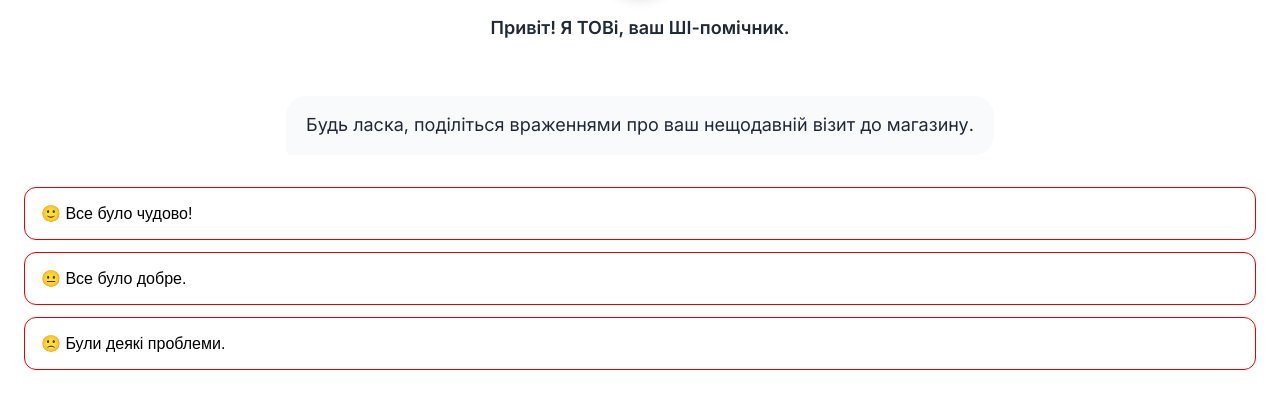
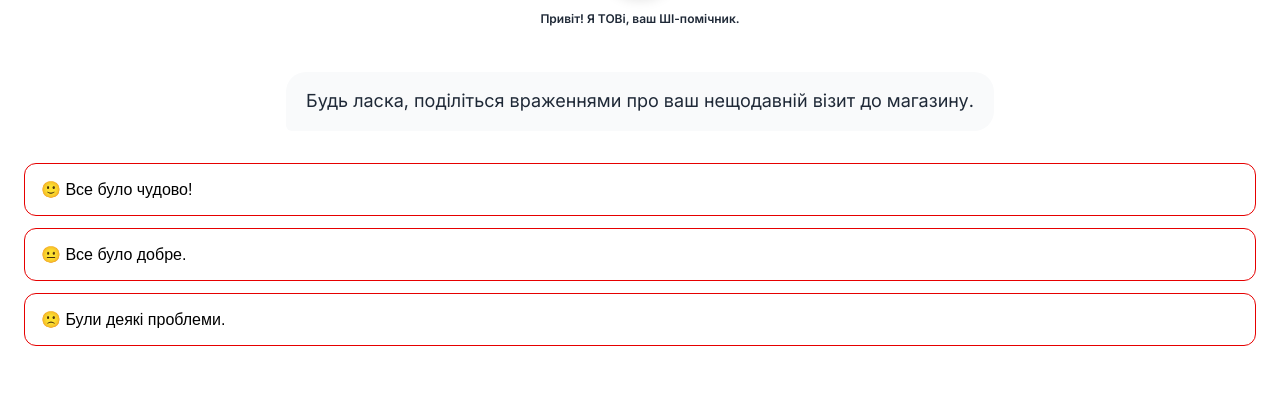
Before and after one commit to uaassist/Vodafone_AI-Review_Assistant_Project, a website: page public/index.html in a window 1280 px wide. Shown: the part 185-594 px from the top of the page. Drawn offline with Linux system fonts and the light colour scheme.

Commit message:
Update style.css

```diff
--- a/public/style.css
+++ b/public/style.css
@@ -24,8 +24,8 @@ body { font-family: 'Inter', sans-serif; background-color: #fff; margin: 0; heig
 #welcome-screen, #choice-screen, #recovery-screen { padding: 48px 24px; text-align: center; animation: fadeIn 0.5s ease-out; }
 .welcome-header { margin-bottom: 24px; }
 .welcome-avatar { width: 80px; height: 80px; border-radius: 50%; box-shadow: 0 4px 12px rgba(0, 0, 0, 0.1); }
-.concierge-name-tag { margin-top: 16px; font-size: 18px; font-weight: 600; }
-.initial-bubble { background: var(--background-light); padding: 15px 20px; border-radius: 20px; border-bottom-left-radius: 6px; max-width: 100%; margin: 16px auto 0 auto; line-height: 1.6; font-size: 18px; text-align: center; }
+.concierge-name-tag { margin-top: 10px; font-size: 12px; font-weight: 600; }
+.initial-bubble { background: var(--background-light); padding: 15px 20px; border-radius: 20px; border-bottom-left-radius: 6px; max-width: 100%; margin: 10px auto 0 auto; line-height: 1.6; font-size: 18px; text-align: center; }
 .initial-choices { margin-top: 32px; display: flex; flex-direction: column; gap: 12px; }
 .choice-button { width: 100%; padding: 16px; border-radius: 12px; border: 1px solid var(--primary-color); background-color: #fff; cursor: pointer; transition: all 0.2s; display: flex; flex-direction: column; align-items: flex-start; gap: 4px; box-sizing: border-box; }
 .choice-button:hover { border-color: var(--border-color); }
```
